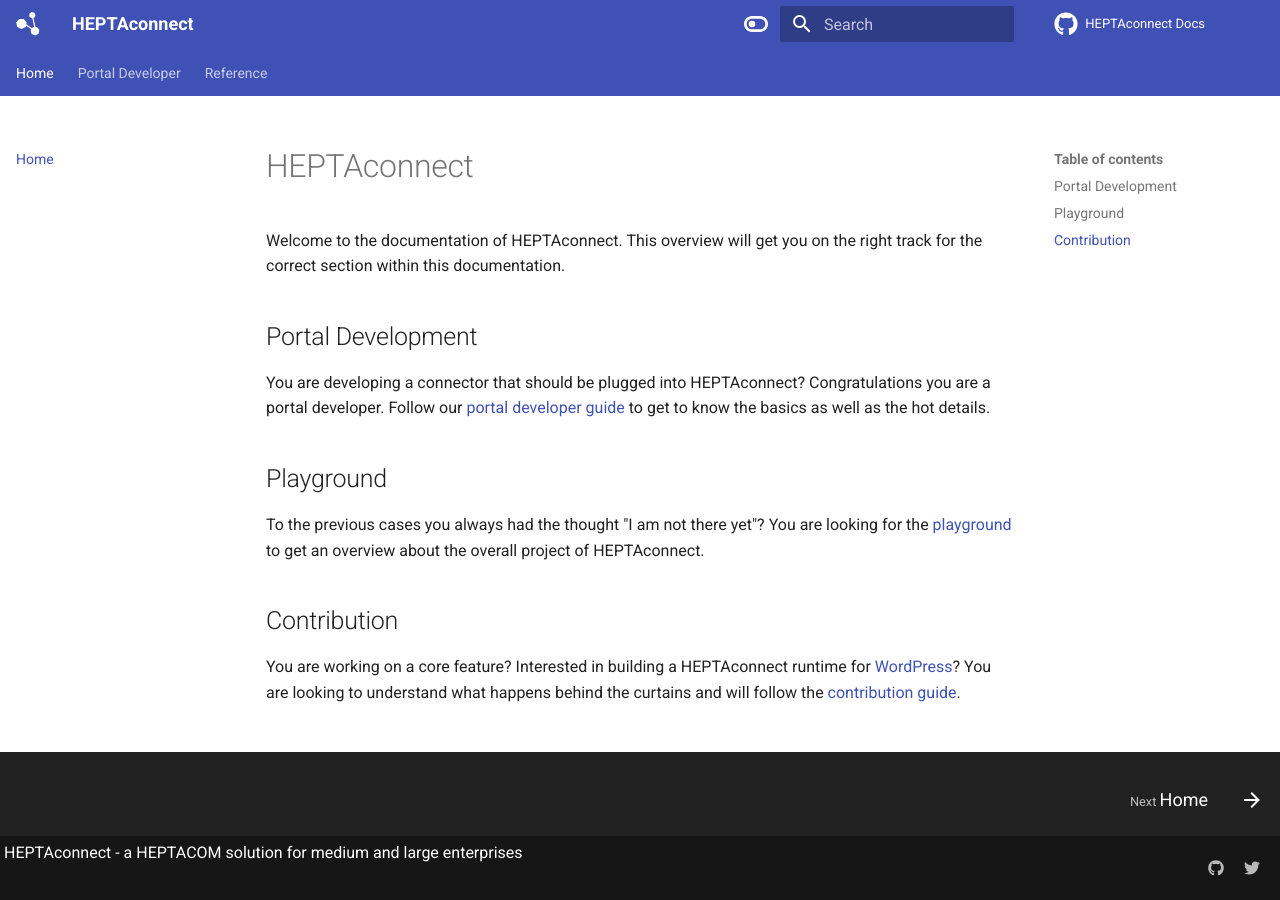
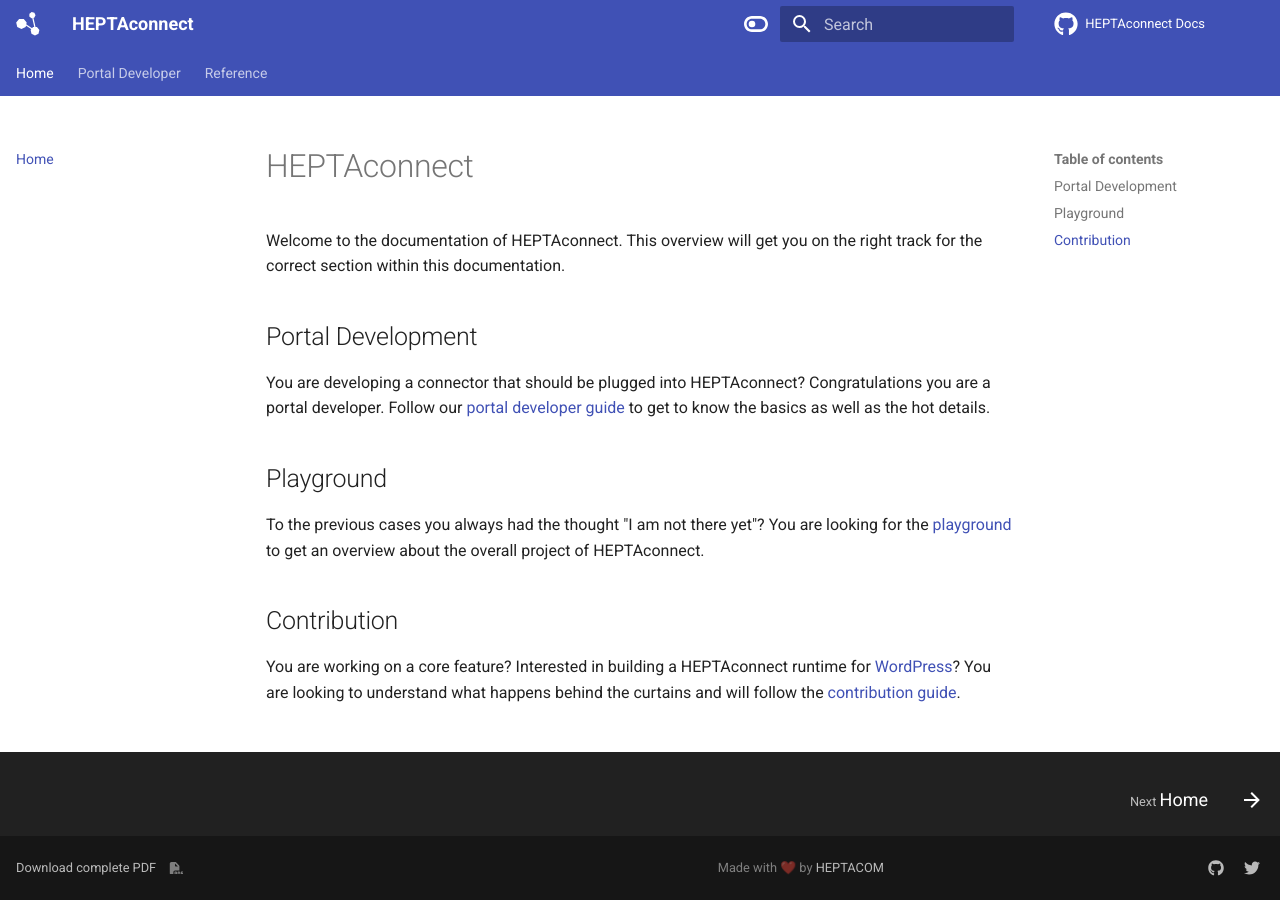
Before and after one commit to HEPTACOM/heptaconnect-docs, an MkDocs documentation site: the page built from docs/index.md, in a window 1280 px wide. Built offline with MkDocs 1.6.1 and Material for MkDocs 9.7.7, drawn with Linux system fonts in a browser that asks for light colours; nearby versions of some CDN libraries; library files that are not in the unit come from our copies; comment, search, counter and statistics services are not loaded.

Commit message:
Add PDF generator

```diff
--- a/docs/assets/stylesheets/extra.css
+++ b/docs/assets/stylesheets/extra.css
@@ -1,3 +1,61 @@
 .md-grid {
     max-width: 85rem;
 }
+
+.heptaconnect-footer-copyright, /* style clone of md-footer-copyright to disable download link generator */
+.heptaconnect-footer-download {
+    color: var(--md-footer-fg-color--lighter);
+    font-size: .64rem;
+    margin: auto .6rem;
+    padding: .4rem 0;
+    width: 100%;
+}
+
+.heptaconnect-footer-download {
+    display: flex;
+    align-items: center;
+    justify-content: center;
+}
+
+.heptaconnect-footer-download > span {
+    margin-right: 0.64rem;
+}
+
+.heptaconnect-footer-download > svg {
+    fill: var(--md-footer-fg-color--lighter);
+    height: 0.64rem;
+}
+
+.heptaconnect-footer-copyright,
+.heptaconnect-footer-download,
+.md-footer-social {
+    flex-basis: 100%;
+    text-align: center;
+}
+
+.md-footer-social__link {
+    width: 2.1rem;
+    padding-left: .25rem;
+    padding-right: .25rem;
+}
+
+@media screen and (min-width: 45rem) {
+    .heptaconnect-footer-copyright,
+    .heptaconnect-footer-download,
+    .md-footer-social {
+        font-size: .64rem;
+        flex-basis: 30%;
+    }
+
+    .heptaconnect-footer-download {
+        justify-content: flex-start;
+    }
+
+    .heptaconnect-footer-copyright {
+        text-align: center;
+    }
+
+    .md-footer-social {
+        text-align: right;
+    }
+}
--- a/mkdocs.yml
+++ b/mkdocs.yml
@@ -4,7 +4,7 @@
 repo_name: HEPTAconnect Docs
 
 # Copyright
-copyright: HEPTAconnect - a HEPTACOM solution for medium and large enterprises
+copyright: HEPTACOM solution for medium and large enterprises
 
 markdown_extensions:
     - admonition
@@ -22,6 +22,12 @@
 plugins:
     - search
     - git-revision-date-localized
+    - with-pdf:
+          author: HEPTACOM GmbH
+          cover: true
+          cover_title: HEPTAconnect
+          cover_subtitle: ''
+          render_js: false
 
 # Theme
 theme:
--- a/overrides/partials/footer.html
+++ b/overrides/partials/footer.html
@@ -42,12 +42,22 @@
 
     <div class="md-footer-meta md-typeset">
         <div class="md-footer-meta__inner md-grid">
-            <div class="md-footer-copyright">
-                {% if config.copyright %}
-                    <div class="md-footer-copyright__highlight">
-                        {{ config.copyright }}
-                    </div>
-                {% endif %}
+            <a
+                class="heptaconnect-footer-download"
+                href="/pdf/document.pdf"
+                download="HEPTAconnect.pdf"
+            >
+                <span>
+                    Download complete PDF
+                </span>
+
+                {% include ".icons/fontawesome/solid/file-pdf.svg" %}
+            </a>
+
+            <div class="heptaconnect-footer-copyright">
+                <div class="md-footer-copyright__highlight">
+                    Made with ❤️ by <a href="https://www.heptacom.de">HEPTACOM</a>
+                </div>
 
                 {{ extracopyright }}
             </div>
--- a/requirements.txt
+++ b/requirements.txt
@@ -26,6 +26,7 @@
 mkdocs-git-revision-date-localized-plugin==0.9.2
 mkdocs-material==7.2.2
 mkdocs-material-extensions==1.0.1
+mkdocs-with-pdf==0.9.3
 nltk==3.6.2
 packaging==21.0
 Pillow==8.3.1
```
